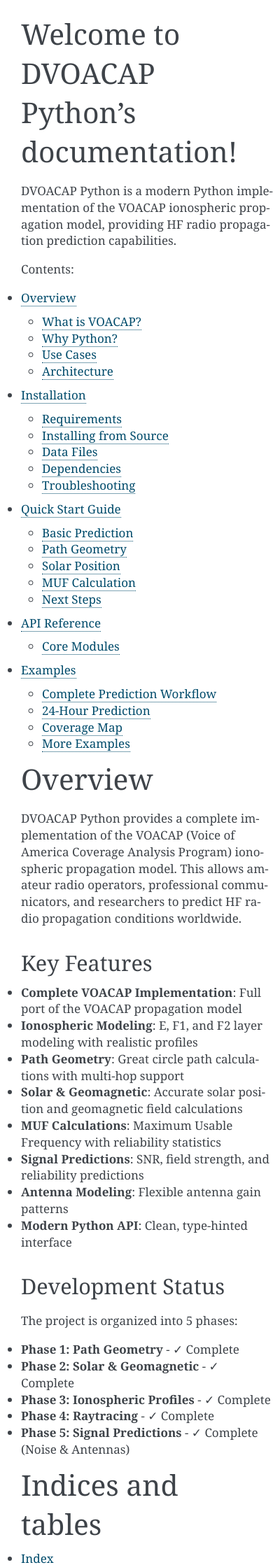
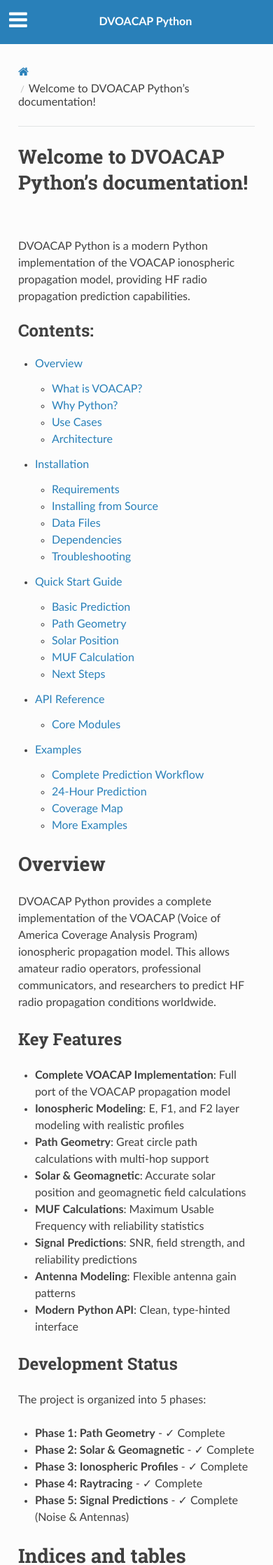
Before and after one commit to skyelaird/dvoacap-python, a Sphinx documentation site: the page built from docs/source/index.rst, in a window 390 px wide. Shown: the top 2237 px of the page at 70% size. Built offline with Sphinx 7.4.7 and the Read the Docs theme 3.1.0, drawn with Linux system fonts in a browser that asks for light colours; some of the changed text lies outside the part shown.

Commit message:
Update Sphinx documentation: version 0.9.0 and RTD theme
Milestone 6 complete: Sphinx Documentation Setup
- Updated version to 0.9.0 (matching pyproject.toml)
- Switched to Read the Docs theme for better mobile support
- Verified all 12 modules generate API documentation successfully
- Documentation builds without errors

Docs include:
- API reference for all modules
- Installation guide
- Quickstart tutorial
- Examples
- Overview

```diff
--- a/docs/source/conf.py
+++ b/docs/source/conf.py
@@ -13,7 +13,7 @@ sys.path.insert(0, os.path.abspath('../../src'))
 project = 'DVOACAP Python'
 copyright = '2025, DVOACAP Python Contributors'
 author = 'DVOACAP Python Contributors'
-release = '0.5.0'
+release = '0.9.0'
 
 # -- General configuration ---------------------------------------------------
 # https://www.sphinx-doc.org/en/master/usage/configuration.html#general-configuration
@@ -32,7 +32,7 @@ exclude_patterns = []
 # -- Options for HTML output -------------------------------------------------
 # https://www.sphinx-doc.org/en/master/usage/configuration.html#options-for-html-output
 
-html_theme = 'alabaster'
+html_theme = 'sphinx_rtd_theme'
 html_static_path = ['_static']
 
 # Napoleon settings
```
